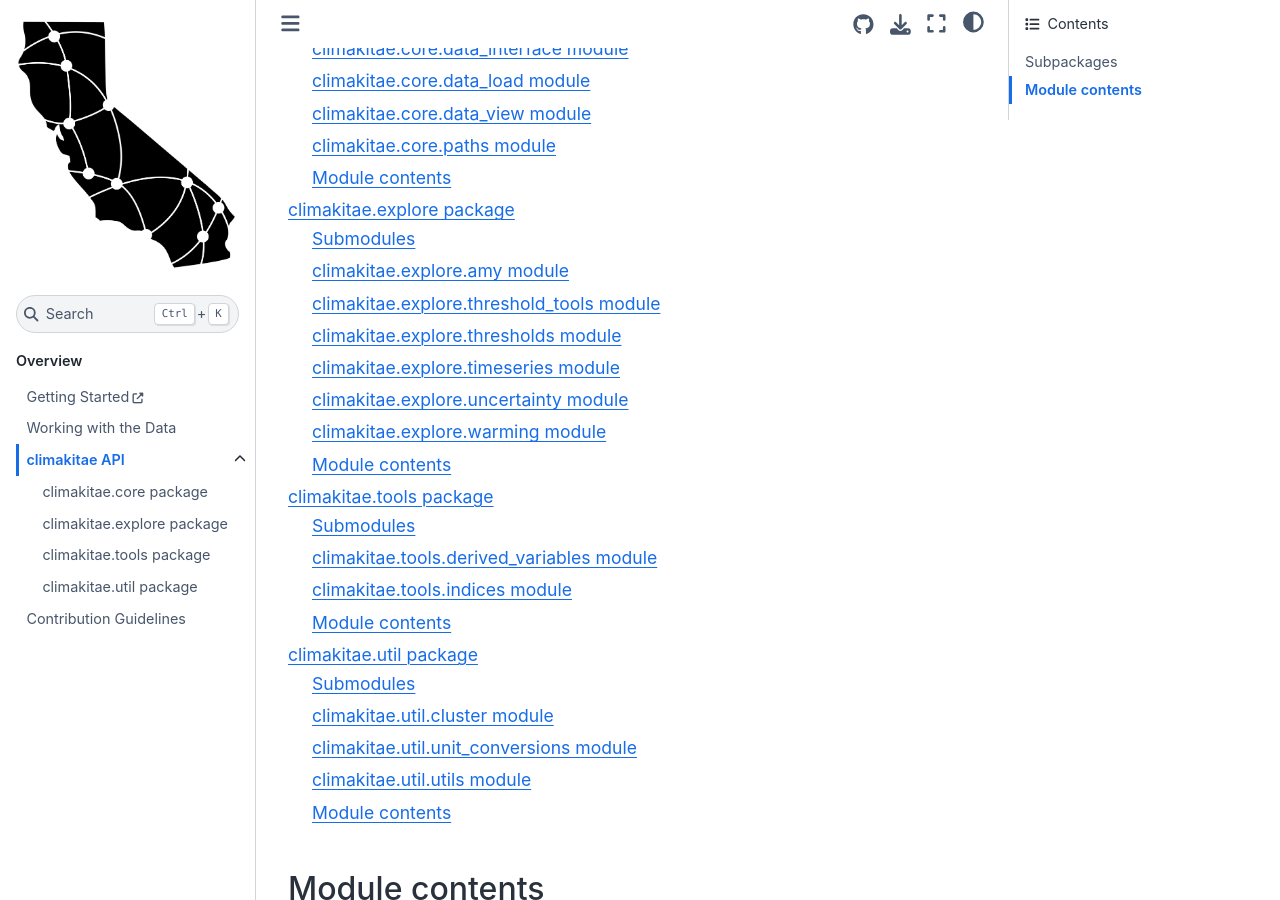
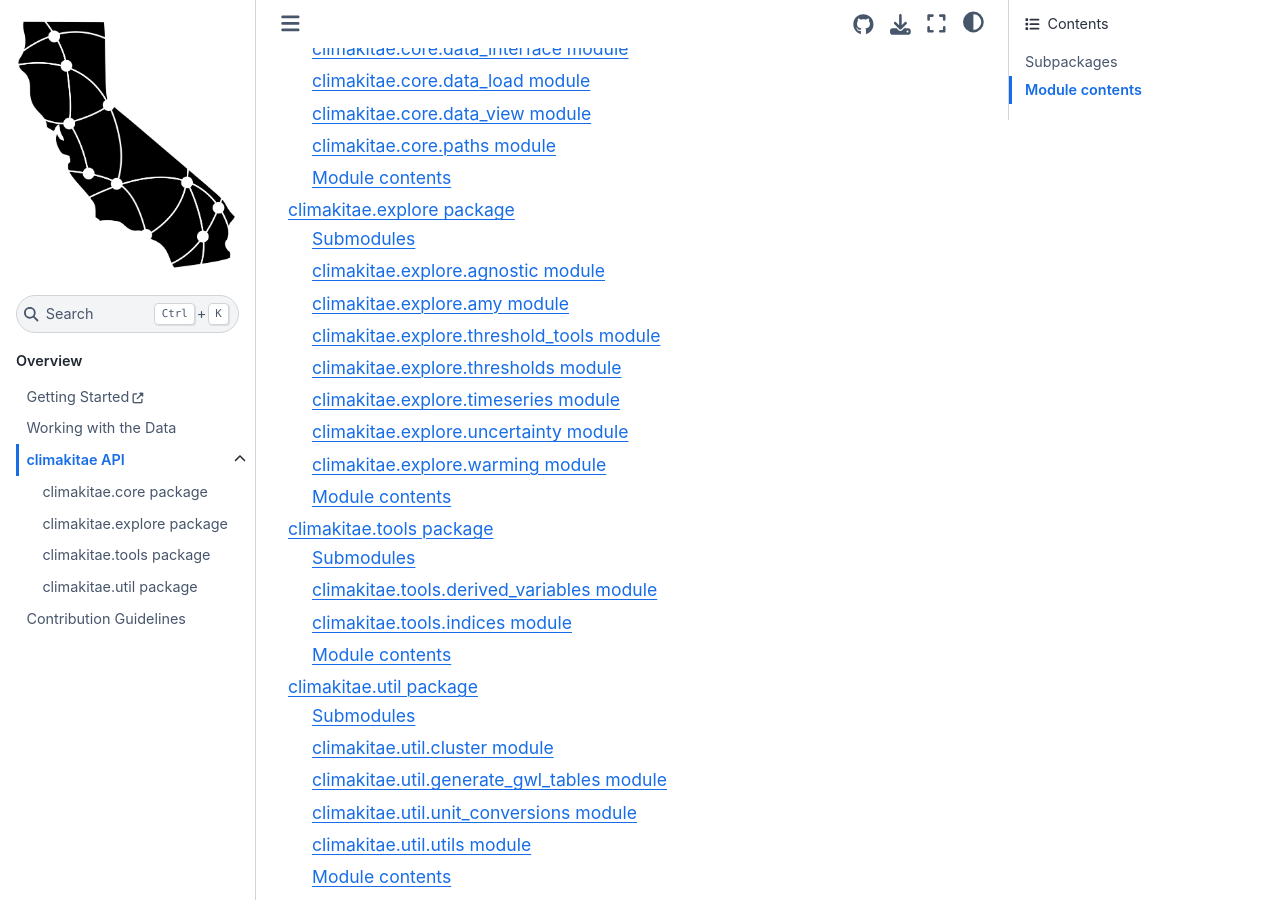
Before and after one commit to cal-adapt/climakitae, a Sphinx documentation site: the page built from docs/climakitae.rst, in a window 1280 px wide and 900 px high, scrolled down 307 px. Built offline with Sphinx 7.4.7 and the Sphinx Book theme 1.1.4, drawn with Linux system fonts in a browser that asks for light colours.

Commit message:
Add agnostics to docs

```diff
--- a/docs/climakitae.explore.rst
+++ b/docs/climakitae.explore.rst
@@ -3,6 +3,14 @@ climakitae.explore package
 
 Submodules
 ----------
+
+climakitae.explore.agnostic module
+-----------------------------
+
+.. automodule:: climakitae.explore.agnostic
+   :members:
+   :undoc-members:
+   :show-inheritance:
 
 climakitae.explore.amy module
 -----------------------------
--- a/docs/climakitae.util.rst
+++ b/docs/climakitae.util.rst
@@ -8,6 +8,14 @@ climakitae.util.cluster module
 ------------------------------
 
 .. automodule:: climakitae.util.cluster
+   :members:
+   :undoc-members:
+   :show-inheritance:
+
+climakitae.util.generate\_gwl\_tables module
+------------------------------
+
+.. automodule:: climakitae.util.generate_gwl_tables
    :members:
    :undoc-members:
    :show-inheritance:
--- a/requirements.txt
+++ b/requirements.txt
@@ -27,3 +27,4 @@ xclim==0.42.0
 timezonefinder==6.0.2
 boto3==1.24.59
 xmip==0.6.1rc0
+seaborn==0.12.0
```
